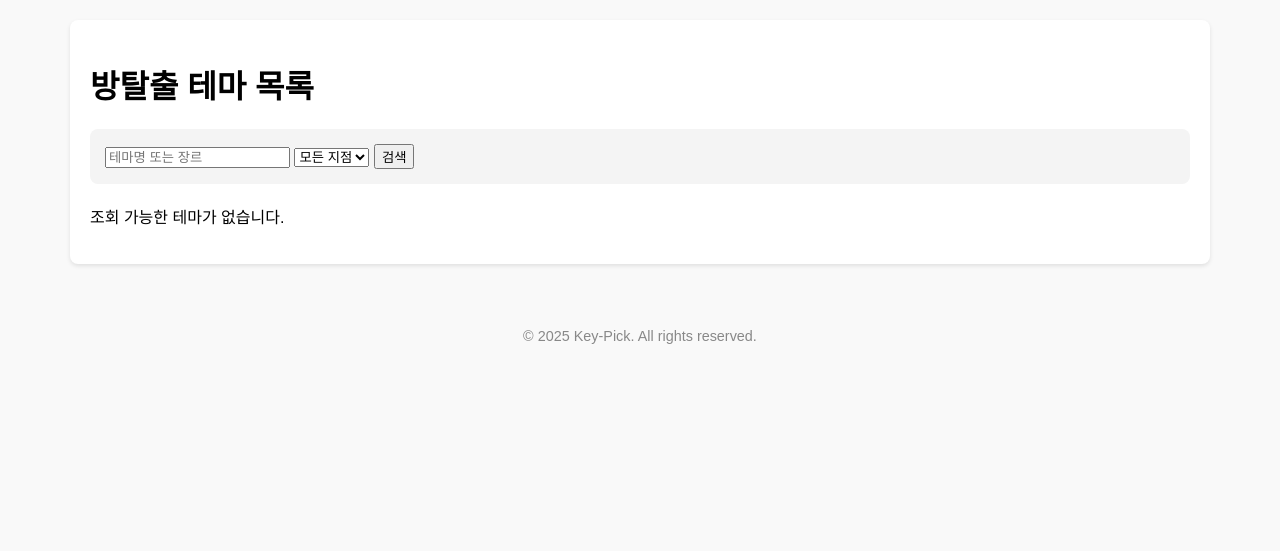
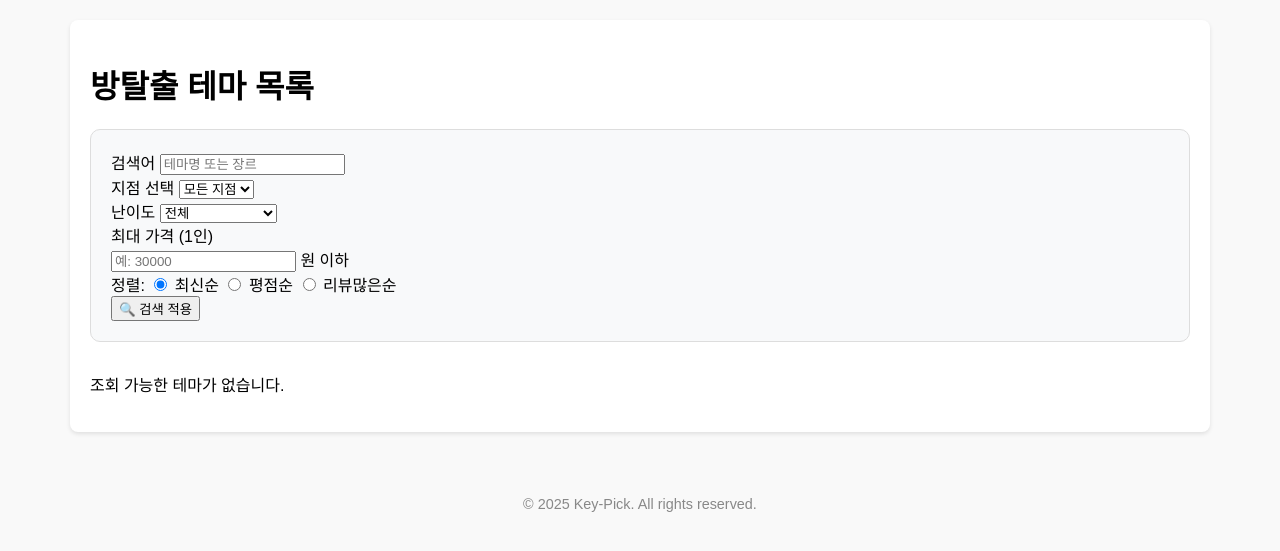
Before and after one commit to HSHwan/key-pick, a Django app: page / in a window 1280 px wide. Shown: the part 44-595 px from the top of the page. Run offline with Django 5.2, Linux system fonts and the light colour scheme; data that the repository does not hold is empty.

Commit message:
feat: 테마 난이도별, 가격대별 필터링 추가

```diff
--- a/booking/templates/booking/theme_list.html
+++ b/booking/templates/booking/theme_list.html
@@ -5,11 +5,17 @@
 {% block content %}
     <h1>방탈출 테마 목록</h1>
 
-    <div class="search-box" style="background: #f4f4f4; padding: 15px; border-radius: 8px; margin-bottom: 20px;">
-        <form method="GET" action="{% url 'theme-list' %}">
-            <input type="text" name="search_query" placeholder="테마명 또는 장르" value="{{ search_query }}">
+    <div class="search-box" style="background: #f8f9fa; padding: 20px; border-radius: 10px; margin-bottom: 30px; border: 1px solid #ddd;">
+        <form method="GET" action="{% url 'theme-list' %}" class="row g-3">
 
-            <select name="branch">
+            <div class="col-md-4">
+                <label class="form-label fw-bold">검색어</label>
+                <input type="text" name="search_query" class="form-control" placeholder="테마명 또는 장르" value="{{ search_query }}">
+            </div>
+
+            <div class="col-md-3">
+                <label class="form-label fw-bold">지점 선택</label>
+                <select name="branch" class="form-select">
                     <option value="">모든 지점</option>
                     {% for branch in branches %}
                         <option value="{{ branch.branch_id }}" {% if selected_branch|stringformat:"s" == branch.branch_id|stringformat:"s" %}selected{% endif %}>
@@ -17,8 +23,39 @@
                         </option>
                     {% endfor %}
                 </select>
+            </div>
 
-            <button type="submit">검색</button>
+            <div class="col-md-2">
+                <label class="form-label fw-bold">난이도</label>
+                <select name="difficulty" class="form-select">
+                    <option value="">전체</option>
+                    <option value="1" {% if selected_difficulty == "1" %}selected{% endif %}>⭐ 1</option>
+                    <option value="2" {% if selected_difficulty == "2" %}selected{% endif %}>⭐⭐ 2</option>
+                    <option value="3" {% if selected_difficulty == "3" %}selected{% endif %}>⭐⭐⭐ 3</option>
+                    <option value="4" {% if selected_difficulty == "4" %}selected{% endif %}>⭐⭐⭐⭐ 4</option>
+                    <option value="5" {% if selected_difficulty == "5" %}selected{% endif %}>⭐⭐⭐⭐⭐ 5</option>
+                </select>
+            </div>
+
+            <div class="col-md-3">
+                <label class="form-label fw-bold">최대 가격 (1인)</label>
+                <div class="input-group">
+                    <input type="number" name="max_price" class="form-control" placeholder="예: 30000" value="{{ selected_max_price }}">
+                    <span class="input-group-text">원 이하</span>
+                </div>
+            </div>
+
+            <div class="col-12 d-flex justify-content-between align-items-end mt-3">
+                <div class="sort-options">
+                    <span class="fw-bold me-2">정렬:</span>
+                    <input type="radio" name="sort" value="latest" id="sort_latest" {% if sort_by == 'latest' %}checked{% endif %} onchange="this.form.submit()"> <label for="sort_latest" class="me-2">최신순</label>
+                    <input type="radio" name="sort" value="rating" id="sort_rating" {% if sort_by == 'rating' %}checked{% endif %} onchange="this.form.submit()"> <label for="sort_rating" class="me-2">평점순</label>
+                    <input type="radio" name="sort" value="reviews" id="sort_reviews" {% if sort_by == 'reviews' %}checked{% endif %} onchange="this.form.submit()"> <label for="sort_reviews">리뷰많은순</label>
+                </div>
+
+                <button type="submit" class="btn btn-primary px-4">🔍 검색 적용</button>
+            </div>
+
         </form>
     </div>
 
```
Lines whose indentation alone changed are shown as unchanged.
